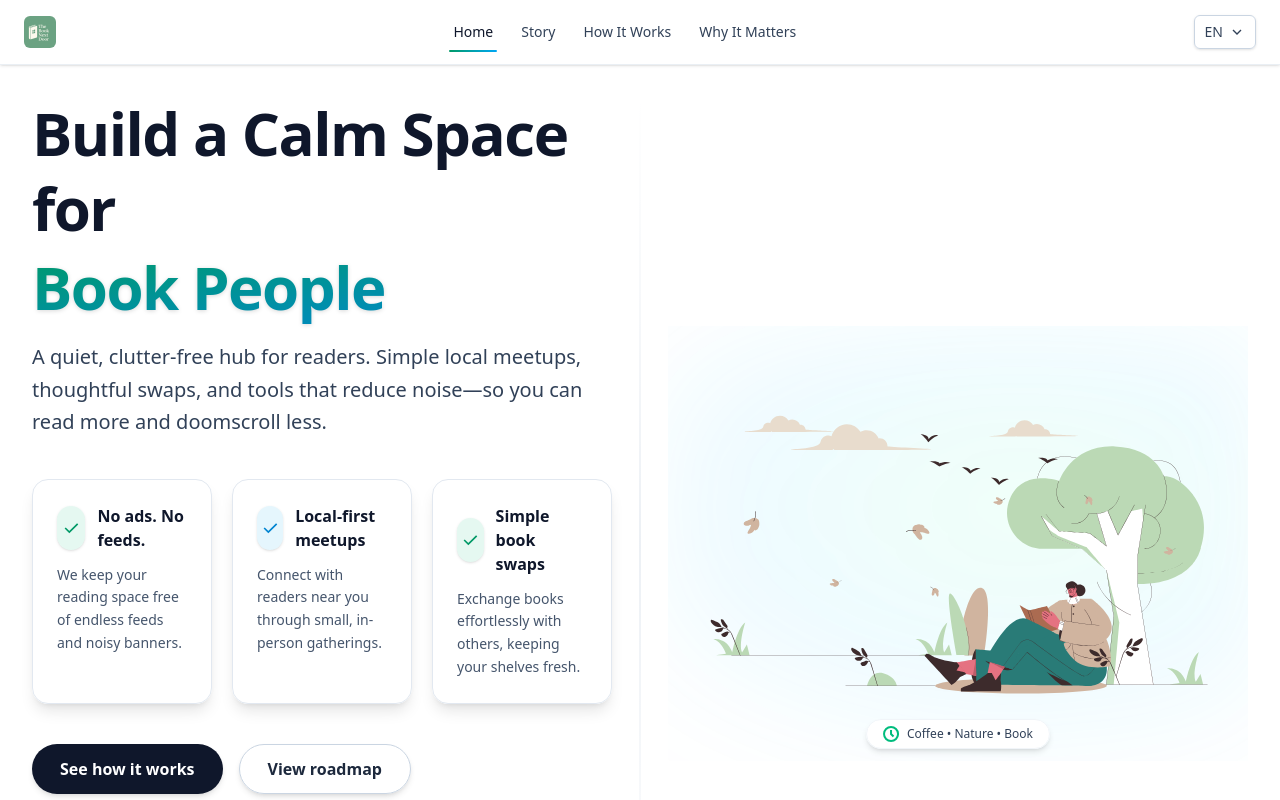
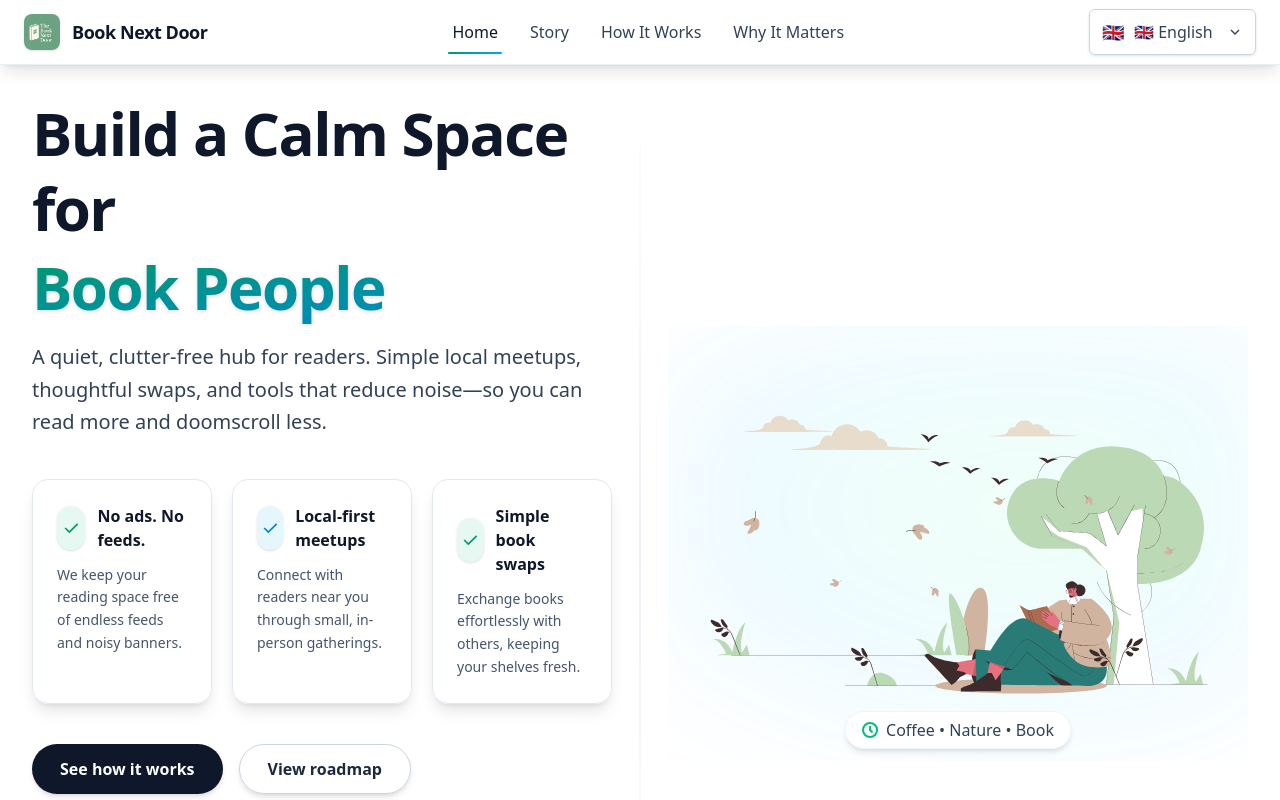
Before and after one commit to The-Book-Next-Door/landing-page, a React (Vite) app: page / in a window 1280 px wide. Shown: the top 800 px of the page. Built offline with nearby package versions, Linux system fonts and the light colour scheme.

Commit message:
feat: refactor GradientBlurBackground component; move to components directory and update imports in App and Navbar

```diff
--- a/src/App.tsx
+++ b/src/App.tsx
@@ -2,7 +2,7 @@ import Navbar from "./components/Navbar/";
 import HomeSection from "./components/Home";
 import ComingSoon from "./components/ComingSoon";
 import StoryBehind from "./components/Story";
-import GradientBlurBackground from "./Background";
+import GradientBlurBackground from "./components/Background";
 
 export default function App() {
   return (
--- a/src/components/Home/HeroAnimation.tsx
+++ b/src/components/Home/HeroAnimation.tsx
@@ -2,17 +2,8 @@ import { useEffect, useRef, useState } from "react";
 import Lottie from "lottie-react";
 import animationData from "../../assets/animation/woman-reading-book-under-the-tree.json";
 
-// HeroAnimation – lean, accessible, and light on CPU
-// - Keeps Lottie (as requested)
-// - No client/social-proof, no play/pause, no parallax
-// - Autoplay only when in viewport (IntersectionObserver)
-// - Respects reduced motion: renders first frame without autoplay
-// - Single run (loop=false) to avoid busy feel
-// - Pure CSS background pattern (no JS)
-
 export default function HeroAnimation() {
   const containerRef = useRef<HTMLDivElement | null>(null);
-  const [inView, setInView] = useState(false);
   const [reduceMotion, setReduceMotion] = useState(false);
 
   useEffect(() => {
@@ -60,7 +51,7 @@ export default function HeroAnimation() {
 
       {/* Optional caption; now with a soft accent and icon */}
       <div className="absolute bottom-3 left-1/2 -translate-x-1/2 z-20">
-        <div className="inline-flex items-center gap-2 rounded-full bg-white/95 px-4 py-1.5 text-xs text-slate-700 shadow-md border border-slate-100">
+        <div className="inline-flex items-center gap-2 rounded-full bg-white/95 px-4 py-1.5 text-base text-slate-700 shadow-md border border-slate-100">
           <svg width="16" height="16" fill="none" stroke="currentColor" strokeWidth="2" className="text-emerald-500"><circle cx="8" cy="8" r="7" /><path d="M8 4v4l2.5 2.5" /></svg>
           Coffee • Nature • Book
         </div>
--- a/src/components/Navbar/index.tsx
+++ b/src/components/Navbar/index.tsx
@@ -1,14 +1,6 @@
-import { useEffect, useMemo, useRef, useState } from "react";
-import Logo from "../../assets/logo.jpeg"
 
-// Navbar – interactive & lively, still lightweight
-// Interactions:
-// • Scroll-aware bar: hides on scroll down, reveals on scroll up
-// • Top progress bar shows page scroll (gradient emerald→sky)
-// • Active link tracking via IntersectionObserver (not just hash)
-// • Language dropdown (accessible)
-// • Gradient underline hover/active on desktop links
-// • prefers-reduced-motion respected
+import { useEffect, useRef, useState } from "react";
+import Logo from "../../assets/logo.jpeg";
 
 const LINKS = [
   { href: "#home", id: "home", label: "Home" },
@@ -17,13 +9,20 @@ const LINKS = [
   { href: "#why-it-matters", id: "why-it-matters", label: "Why It Matters" },
 ];
 
+const LANGS = [
+  { code: "EN", label: "English", icon: "🇬🇧" },
+  { code: "FR", label: "Français", icon: "🇫🇷" },
+  { code: "DE", label: "Deutsch", icon: "🇩🇪" },
+];
+
 export default function Navbar() {
   const [open, setOpen] = useState(false);
-  const [langOpen, setLangOpen] = useState(false);
+  // langOpen state removed (no longer needed)
   const [active, setActive] = useState<string>(typeof window !== "undefined" ? window.location.hash.replace('#','') || "home" : "home");
   const [hidden, setHidden] = useState(false);
   const [progress, setProgress] = useState(0);
   const [reduceMotion, setReduceMotion] = useState(false);
+  const [lang, setLang] = useState("EN");
 
   const lastY = useRef(0);
   const navRef = useRef<HTMLElement | null>(null);
@@ -42,7 +41,7 @@ export default function Navbar() {
     const onScroll = () => {
       const y = window.scrollY || 0;
       const dirDown = y > lastY.current;
-      const threshold = 24; // ignore tiny jitters
+      const threshold = 24;
       if (!reduceMotion && Math.abs(y - lastY.current) > threshold) {
         setHidden(dirDown && y > 80);
         lastY.current = y;
@@ -62,7 +61,7 @@ export default function Navbar() {
   useEffect(() => {
     const sections = LINKS.map(l => document.getElementById(l.id)).filter(Boolean) as HTMLElement[];
     if (!sections.length) return;
-    const io = new IntersectionObserver((entries) => {
+    const io = new window.IntersectionObserver((entries) => {
       const visible = entries
         .filter(e => e.isIntersecting)
         .sort((a,b) => b.intersectionRatio - a.intersectionRatio);
@@ -74,44 +73,42 @@ export default function Navbar() {
 
   // Close menus on resize / route hash change
   useEffect(() => {
-    const close = () => { setOpen(false); setLangOpen(false); };
+    const close = () => { setOpen(false); };
     window.addEventListener('resize', close);
     window.addEventListener('hashchange', close);
     return () => { window.removeEventListener('resize', close); window.removeEventListener('hashchange', close); };
   }, []);
 
-  const navClasses = useMemo(() => [
-    'fixed inset-x-0 top-0 z-50 border-b border-slate-200/70 bg-white/70 backdrop-blur-md shadow-sm',
-    reduceMotion ? '' : (hidden ? '-translate-y-full' : 'translate-y-0'),
-    'transition-transform duration-300 will-change-transform'
-  ].join(' '), [hidden, reduceMotion]);
-
   return (
-    <nav ref={navRef} className={navClasses}>
+    <nav
+      ref={navRef}
+      className={`fixed inset-x-0 top-0 z-50 border-b border-slate-200/70 bg-white/80 backdrop-blur-md shadow-lg transition-transform duration-300 will-change-transform ${hidden ? '-translate-y-full' : 'translate-y-0'}`}
+      aria-label="Main navigation"
+    >
       {/* Scroll progress bar */}
       <span
         aria-hidden
         style={{ width: `${Math.min(100, Math.max(0, progress * 100))}%` }}
-        className="absolute left-0 top-0 h-0.5 bg-gradient-to-r from-emerald-600 to-sky-500 transition-[width] duration-150"
+        className="absolute left-0 top-0 h-0.5 bg-gradient-to-r from-emerald-600 to-sky-500 transition-[width] duration-150 rounded-full"
       />
 
-      <div className="mx-auto max-w-7xl px-6">
+      <div className="mx-auto max-w-7xl px-4 sm:px-6">
         <div className="flex h-16 items-center justify-between gap-3">
           {/* Logo */}
           <a href="#home" className="flex items-center gap-3 rounded-md focus:outline-none focus-visible:ring-2 focus-visible:ring-emerald-400">
-            <img src={Logo} alt="Brand logo" className="h-8 w-8 rounded-md object-cover" />
-            <span className="sr-only">Go to home</span>
+            <img src={Logo} alt="Brand logo" className="h-9 w-9 rounded-lg object-cover shadow-sm" />
+            <span className="text-lg font-bold text-slate-900 tracking-tight hidden sm:inline">Book Next Door</span>
           </a>
 
           {/* Desktop links */}
-          <ul className="hidden md:flex items-center gap-1">
+          <ul className="hidden md:flex items-center gap-2">
             {LINKS.map(({ href, id, label }) => {
               const isActive = active === id;
               return (
                 <li key={href}>
                   <a
                     href={href}
-                    className={`group relative inline-flex items-center px-3 py-2 text-sm font-medium rounded-md focus:outline-none focus-visible:ring-2 focus-visible:ring-emerald-400 transition-colors ${isActive ? 'text-slate-900' : 'text-slate-700 hover:text-slate-900'}`}
+                    className={`group relative inline-flex items-center px-3 py-2 text-base font-medium rounded-md focus:outline-none focus-visible:ring-2 focus-visible:ring-emerald-400 transition-colors ${isActive ? 'text-slate-900' : 'text-slate-700 hover:text-slate-900'}`}
                     aria-current={isActive ? 'page' : undefined}
                   >
                     {label}
@@ -127,35 +124,27 @@ export default function Navbar() {
 
           {/* Right cluster */}
           <div className="flex items-center gap-2 md:gap-3">
-            {/* Language selector (dropdown) */}
+
+            {/* Language selector (native select for accessibility) */}
             <div className="relative">
-              <button
-                type="button"
-                aria-haspopup="listbox"
-                aria-expanded={langOpen}
-                onClick={() => setLangOpen(v => !v)}
-                className="inline-flex items-center gap-1.5 rounded-md border border-slate-300 bg-white/80 px-2.5 py-1.5 text-sm text-slate-700 shadow-sm hover:bg-white focus:outline-none focus-visible:ring-2 focus-visible:ring-emerald-400"
-              >
-                <span className="i18n-current">EN</span>
+              <label htmlFor="lang-select" className="sr-only">Select language</label>
+              <div className="inline-flex items-center gap-1.5 rounded-md border border-slate-300 bg-white/90 px-3 py-2 text-base text-slate-700 shadow-sm focus-within:ring-2 focus-within:ring-emerald-400">
+                <span className="text-lg mr-1">{LANGS.find(l => l.code === lang)?.icon}</span>
+                <select
+                  id="lang-select"
+                  value={lang}
+                  onChange={e => setLang(e.target.value)}
+                  className="appearance-none bg-transparent border-none p-0 m-0 text-base font-medium text-slate-700 focus:outline-none"
+                  aria-label="Select language"
+                >
+                  {LANGS.map(({ code, label, icon }) => (
+                    <option key={code} value={code} className="text-base">
+                      {icon} {label}
+                    </option>
+                  ))}
+                </select>
                 <svg width="16" height="16" viewBox="0 0 24 24" fill="none" stroke="currentColor" strokeWidth="2"><path d="m6 9 6 6 6-6"/></svg>
-              </button>
-              {/* Menu */}
-              <ul
-                role="listbox"
-                className={`absolute right-0 mt-2 w-28 overflow-hidden rounded-md border border-slate-200 bg-white/95 shadow-md backdrop-blur ${langOpen ? 'opacity-100 translate-y-0' : 'pointer-events-none opacity-0 -translate-y-1'} transition-all duration-150`}
-              >
-                {['EN','FR','DE'].map(code => (
-                  <li key={code}>
-                    <button
-                      role="option"
-                      onClick={() => { console.log('lang:', code); setLangOpen(false); }}
-                      className="w-full px-3 py-2 text-left text-sm text-slate-700 hover:bg-slate-50 focus:bg-slate-100 focus:outline-none"
-                    >
-                      {code}
-                    </button>
-                  </li>
-                ))}
-              </ul>
+              </div>
             </div>
 
             {/* Mobile menu toggle */}
@@ -178,15 +167,15 @@ export default function Navbar() {
       </div>
 
       {/* Mobile menu */}
-      <div id="mobile-menu" className={`md:hidden ${open ? 'block' : 'hidden'} border-t border-slate-200/70 bg-white/85 backdrop-blur`}>
-        <div className="mx-auto max-w-7xl px-6 py-3">
+      <div id="mobile-menu" className={`md:hidden ${open ? 'block' : 'hidden'} border-t border-slate-200/70 bg-white/95 backdrop-blur shadow-lg`}>
+        <div className="mx-auto max-w-7xl px-4 py-4">
           <ul className="space-y-1">
             {LINKS.map(({ href, id, label }) => (
               <li key={href}>
                 <a
                   href={href}
                   onClick={() => setOpen(false)}
-                  className={`block rounded-md px-3 py-2 text-sm font-medium transition-colors focus:outline-none focus-visible:ring-2 focus-visible:ring-emerald-400 ${active === id ? 'text-slate-900 bg-slate-100' : 'text-slate-700 hover:text-slate-900 hover:bg-slate-50'}`}
+                  className={`block rounded-md px-4 py-3 text-base font-medium transition-colors focus:outline-none focus-visible:ring-2 focus-visible:ring-emerald-400 ${active === id ? 'text-slate-900 bg-slate-100' : 'text-slate-700 hover:text-slate-900 hover:bg-slate-50'}`}
                 >
                   {label}
                 </a>
```
Also changed, not shown: src/components/Background.tsx (renamed from src/Background.tsx).
